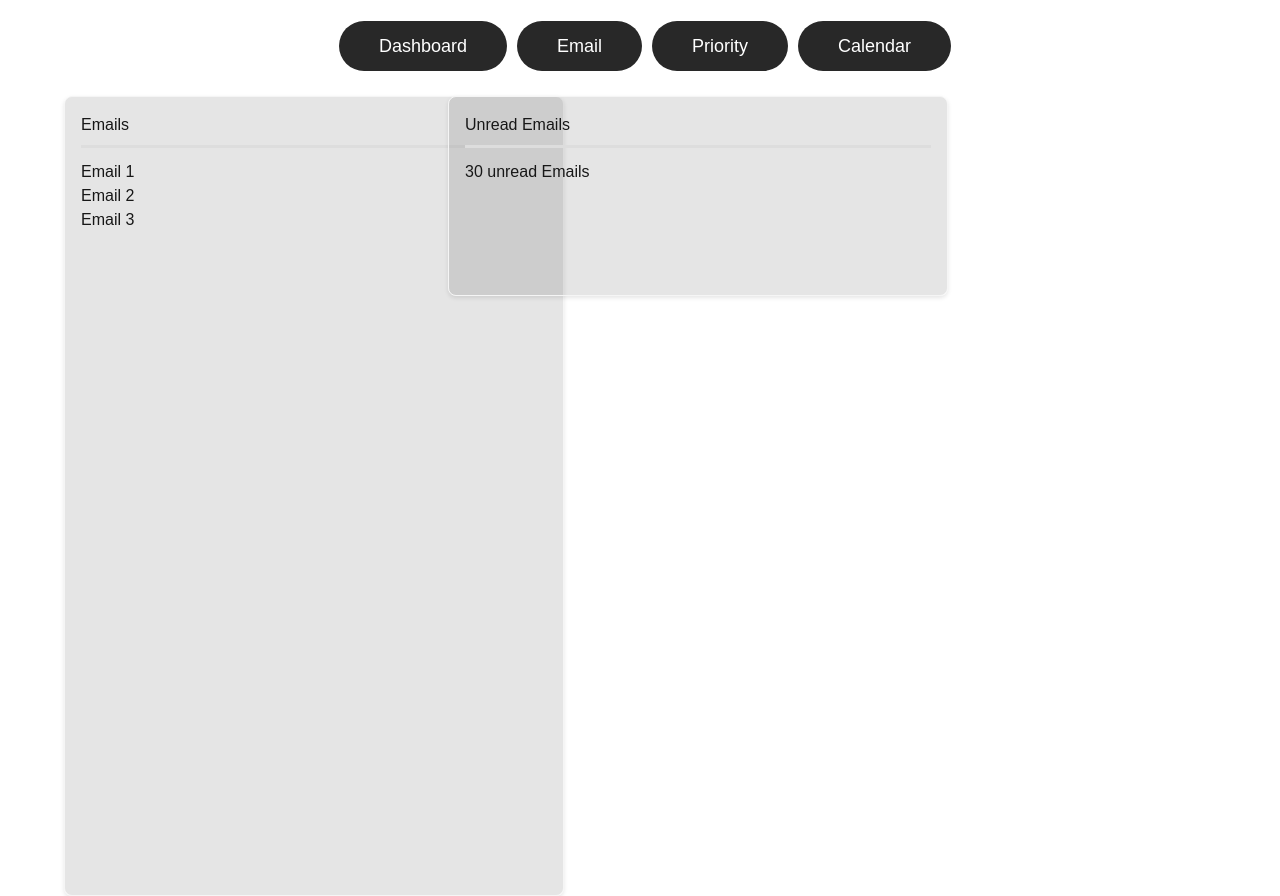
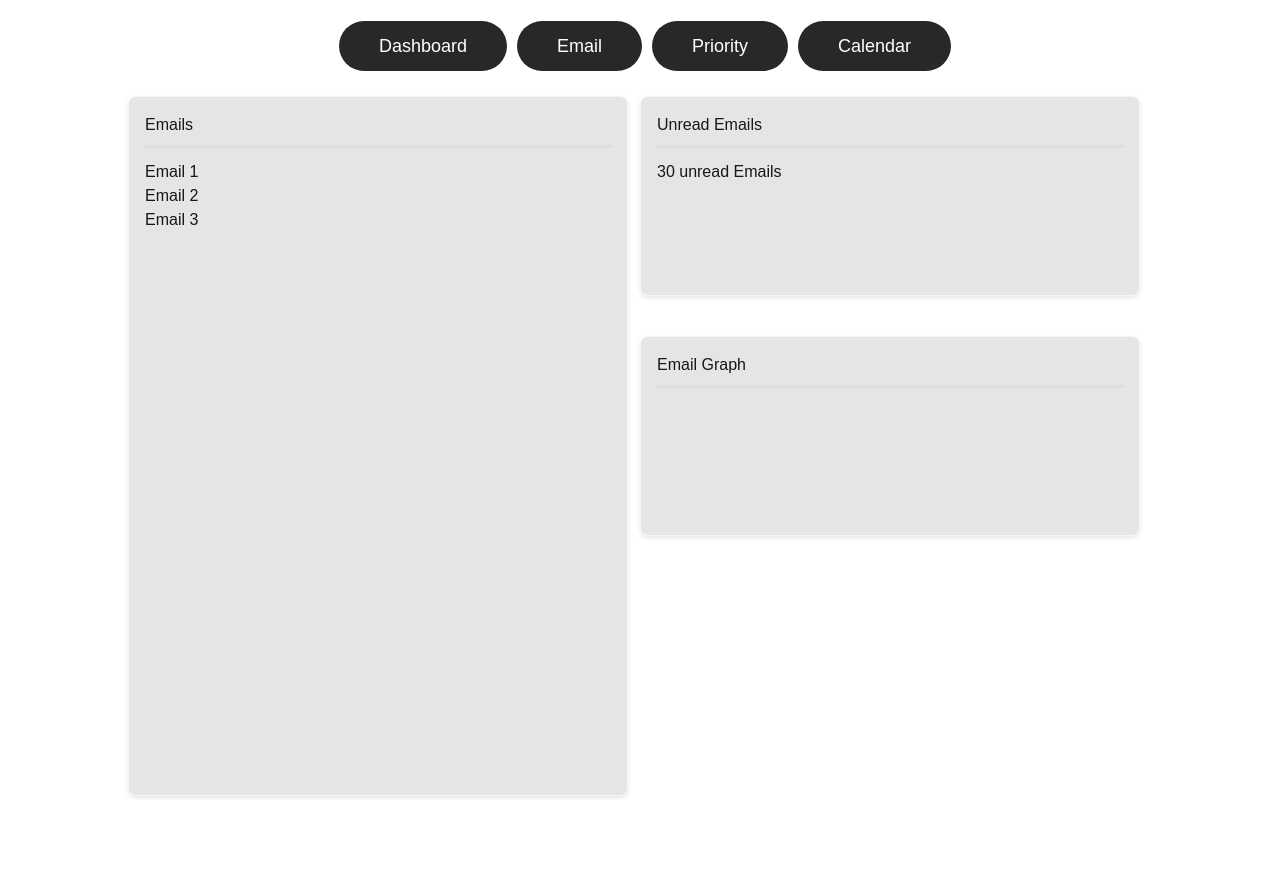
Before and after one commit to reuben-philip/mindframe, a Next.js app: page /email in a window 1280 px wide. After the commit the page ends 800 px from the top, so only its background shows below. Built offline with nearby package versions, Linux system fonts and the light colour scheme.

Commit message:
added more to the email section

```diff
--- a/app/email/page.tsx
+++ b/app/email/page.tsx
@@ -40,6 +40,11 @@ export default function Email() {
                 </div>
             </div>
 
+            <div className = "email-graph-card">
+                <div className = "email-graph-header">
+                    <p> Email Graph </p>
+                </div>
+            </div>
         </div>
     );
 }
--- a/app/globals.css
+++ b/app/globals.css
@@ -179,12 +179,13 @@ h1.login-title {
   padding: 16px;
   box-shadow: 0 2px 4px rgba(0, 0, 0, 0.1);
   width: 500px;
-  height: 800px;
+  height: 700px;
   background-color: rgba(0, 0, 0, 0.1);
   margin: 16px auto;
   position: absolute;
   top: 10%;
-  left: 5%;
+  left: 10%;
+  overflow: hidden;
 }
 
 .email-header {
@@ -204,7 +205,7 @@ h1.login-title {
   margin: 16px auto;
   position: absolute;
   top: 10%;
-  left: 35%;
+  left: 50%;
 }
 
 .unread-header {
@@ -212,3 +213,23 @@ h1.login-title {
   margin-bottom: 12px;
   padding-bottom: 8px;
 }
+
+.email-graph-card {
+  border: 1px solid whitesmoke;
+  border-radius: 8px;
+  padding: 16px;
+  box-shadow: 0 2px 4px rgba(0, 0, 0, 0.1);
+  width: 500px;
+  height: 200px;
+  background-color: rgba(0, 0, 0, 0.1);
+  margin: 16px auto;
+  position: absolute;
+  top: 40%;
+  left: 50%;
+}
+
+.email-graph-header {
+  border-bottom: 3px solid #ddd;
+  margin-bottom: 12px;
+  padding-bottom: 8px;
+}
```
